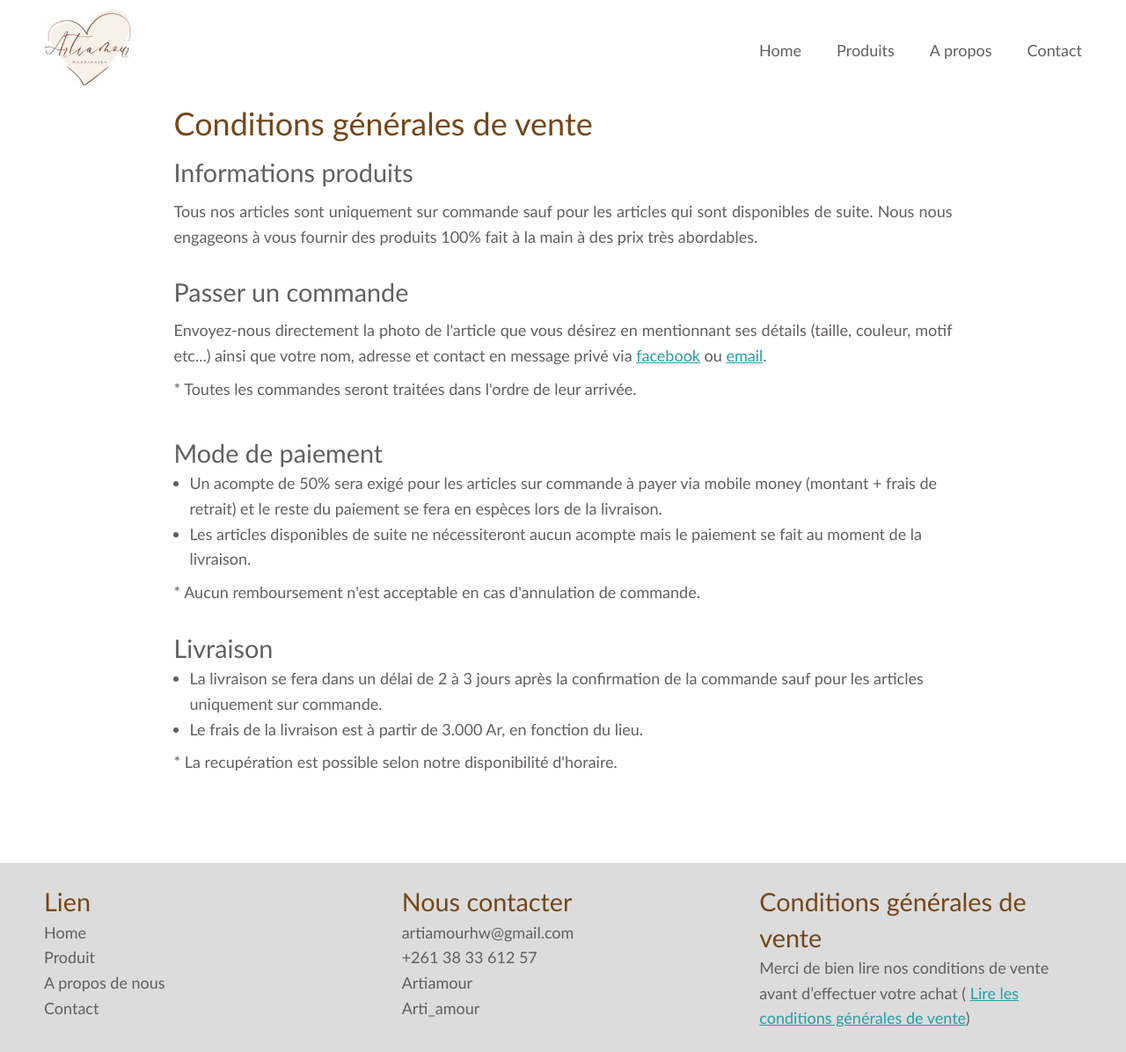
After one commit to manda07tsou/artiamour, a Symfony app: template templates/cgv/index.html.twig in a window 1280 px wide. The commit adds this page. Shown: the whole page at 88% size. Run offline with Twig, Linux system fonts and the light colour scheme; the template is opened without the code that fills it, so the values that code supplies are empty; style sheets or scripts are compiled from the project's sources; some libraries are stand-ins or nearby versions.

Commit message:
ajout condition generale de vente

```diff
--- a/assets/app.scss
+++ b/assets/app.scss
@@ -1,6 +1,6 @@
 :root{
     --primary: #74471b;
-    --secondary: #ff5c62;
+    --secondary: #ff7575;
     --color: rgb(99, 95, 95);
     --container-padding: 20px;
     --border: rgb(230, 221, 221);
@@ -9,7 +9,6 @@
     --shadow: gainsboro;
     --form-color: rgb(158, 154, 154);
 }
-
 
 @media (min-width: 720px){
     :root{
--- a/assets/styles/index.scss
+++ b/assets/styles/index.scss
@@ -22,3 +22,4 @@
 @import "./pages/about";
 @import "./pages/contact";
 @import "./pages/auth";
+@import "./pages/cgv";
--- a/assets/styles/layout/_footer.scss
+++ b/assets/styles/layout/_footer.scss
@@ -6,10 +6,8 @@
     display: flex;
     flex-direction: column;
     row-gap: 20px;
-}
-
-.footer-service{
-    display: none;
+    padding-top: space(3);
+    padding-bottom: space(3);
 }
 
 .footer ul{
@@ -18,7 +16,8 @@
 
 @media (min-width: 900px){
     .footer{
-        flex-direction: row;
+        display: grid;
+        grid-template-columns: repeat(3,1fr);
         column-gap: 40px;
         padding-top: space(3);
         padding-bottom: space(3);
@@ -26,7 +25,5 @@
 
     .footer-service{
         display: block;
-        width: 65%;
-
     }
 }
--- a/assets/styles/layout/_layout.scss
+++ b/assets/styles/layout/_layout.scss
@@ -56,3 +56,11 @@
         width: 100%;
     }
 }
+
+.w-75{
+    width: 75%;
+
+    @media (max-width:800px){
+        width: 100%;
+    }
+}
--- /dev/null
+++ b/assets/styles/pages/_cgv.scss
@@ -0,0 +1,7 @@
+.cgv-section{
+    margin: auto;
+}
+
+.cgv-section ul{
+    margin-left: 1em!important;
+}
--- a/assets/styles/tools/_utils.scss
+++ b/assets/styles/tools/_utils.scss
@@ -87,6 +87,18 @@
     filter: brightness(.7);
 }
 
+.link-underlined{
+    text-decoration: underline;
+    color: rgb(39, 158, 167);
+
+    &:hover{
+        filter:contrast(1.5);
+    }
+}
+
+.text-inline>*{
+    display: inline!important;
+}
 .icon-roundend{
     display: inline-flex;
     align-items: center;
--- a/templates/base.html.twig
+++ b/templates/base.html.twig
@@ -35,10 +35,6 @@
         {% endblock %}
 
         <footer class="footer">
-            <div class="footer-service">
-                <h5 class="text-primary">Services</h5>
-                Nous proposons un service de commandes spéciales sur mesure. Nous comprenons que chaque client a des besoins uniques et des idées spécifiques en tête. C'est pourquoi nous vous encourageons vivement à nous envoyer votre demande personnalisée, et nous serons ravis de vous fournir un devis dans les plus brefs délais.
-            </div>
             <div class="footer-link">
                 <h5 class="text-primary">Lien</h5>
                 <ul>
@@ -65,6 +61,12 @@
                     </li>
                 </ul>
             </div>
+            <div class="footer-service">
+                <h5 class="text-primary">Conditions générales de vente</h5>
+                <span class="text-inline">Merci de bien lire nos conditions de vente avant d’effectuer votre achat (
+                    <a href="{{ path('app_cgv')}}" class="link-underlined"> Lire les conditions générales de vente</a>)
+                </span>
+            </div>
         </footer>
         {% block javascripts %}
             <script src="{{ asset("dist/app.js")}}"></script>
--- /dev/null
+++ b/templates/cgv/index.html.twig
@@ -0,0 +1,37 @@
+{% extends 'base.html.twig' %}
+
+{% block title %}Hello CGVController!{% endblock %}
+
+{% block body %}
+    <div class="container">
+        <div class="cgv-section w-75">
+            <div class="section-title text-left">Conditions générales de vente</div>
+            <h5>Informations produits</h5>
+            <p>Tous nos articles sont uniquement sur commande sauf pour les articles qui sont disponibles de suite.
+                Nous nous engageons à vous fournir des produits 100% fait à la main à des prix très abordables.
+            </p><br>
+
+            <h5>Passer un commande</h5>
+            <p>Envoyez-nous directement la photo de l'article que vous désirez en mentionnant ses détails (taille, couleur, motif etc...)
+            ainsi que votre nom, adresse et contact en message privé via
+            <a href="#lien_facebook" class="link-underlined" title="Nous envoyer un mail">facebook</a> ou
+            <a href="mailto: artiamourhw@gmail.com" class="link-underlined" title="Nous envoyer un mail">email</a>.<br>
+            <p>* Toutes les commandes seront traitées dans l'ordre de leur arrivée.</p>
+            </p><br>
+
+            <h5>Mode de paiement</h5>
+            <ul>
+                <li>Un acompte de 50% sera exigé pour les articles sur commande à payer via mobile money (montant + frais de retrait) et le reste du paiement se fera en espèces lors de la livraison. </li>
+                <li>Les articles disponibles de suite ne nécessiteront aucun acompte mais le paiement se fait au moment de la livraison. </li>
+            </ul>
+            <p>* Aucun remboursement n'est acceptable en cas d'annulation de commande. </p><br>
+
+            <h5>Livraison</h5>
+            <ul>
+                <li>La livraison se fera dans un délai de 2 à 3 jours après la confirmation de la commande sauf pour les articles uniquement sur commande.</li>
+                <li>Le frais de la livraison est à partir de 3.000 Ar, en fonction du lieu. </li>
+            </ul>
+            <p>* La recupération est possible selon notre disponibilité d'horaire. </p>
+        </div>
+    </div>
+{% endblock %}
--- a/templates/home/index.html.twig
+++ b/templates/home/index.html.twig
@@ -20,8 +20,8 @@
         <div class="section text-center">
             <div class="section-title hide-bottom">Nos produits</div>
             <p class="mb-5 text-center hide-bottom">
-                Chez Artiamour, notre principale expertise réside dans la conception d'articles réalisés à la main, à l'aide de crochets.</br>
-                Permettez-nous de vous donner quelques exemples des articles que nous avons déjà réalisés pour nos clients :
+                Chez Artiamour, notre principale expertise réside dans la conception d'articles réalisés à la main, à l'aide du crochets.</br>
+                Ici, vous pouvez découvrir tous nos produits
             </p>
 
             <div class="products">
```
Also changed, not shown: src/Controller/CGVController.php (added, +16 -0 lines).
